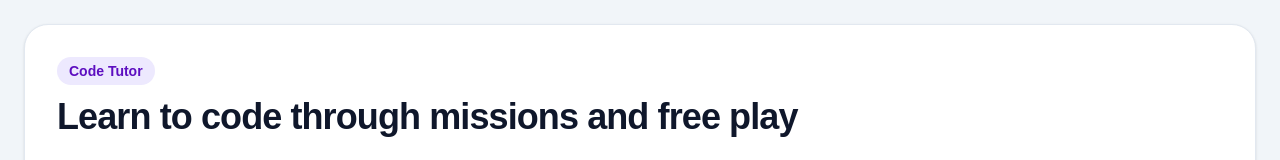
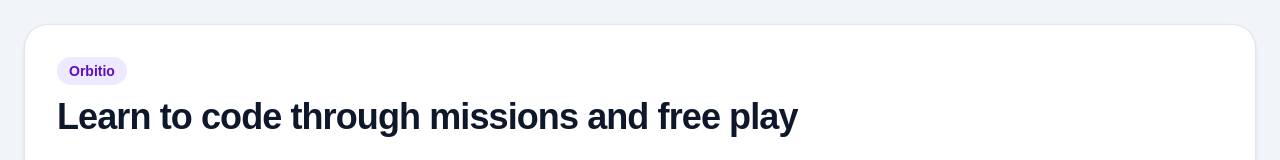
Before and after one commit to galaxykidscc/orbitio, a Next.js app: page / in a window 1280 px wide. Shown: the top 160 px of the page. Built offline with nearby package versions, Linux system fonts and the light colour scheme.

Commit message:
replaced references to code-tutor with orbitio

```diff
--- a/app/layout.tsx
+++ b/app/layout.tsx
@@ -3,7 +3,7 @@
 import "./globals.css";
 
 export const metadata: Metadata = {
-  title: "Code Tutor",
+  title: "Orbitio",
   description: "A browser-based coding playground for students",
 };
 
--- a/app/lesson/html-js/[slug]/page.tsx
+++ b/app/lesson/html-js/[slug]/page.tsx
@@ -118,7 +118,7 @@
               const sendToParent = (type, args) => {
                 window.parent.postMessage(
                   {
-                    source: "code-tutor-playground",
+                    source: "orbitio-playground",
                     type,
                     messages: args.map((arg) => {
                       if (typeof arg === "string") return arg;
@@ -500,7 +500,7 @@
 }) {
   useEffect(() => {
     const handler = (event: MessageEvent) => {
-      if (event.data?.source !== "code-tutor-playground") return;
+      if (event.data?.source !== "orbitio-playground") return;
 
       const text = Array.isArray(event.data.messages)
         ? event.data.messages.join(" ")
--- a/app/page.tsx
+++ b/app/page.tsx
@@ -13,7 +13,7 @@
         <section className="mb-8 rounded-3xl border border-slate-200 bg-white p-8 shadow-sm">
           <div className="max-w-3xl">
             <p className="mb-3 inline-block rounded-full bg-violet-100 px-3 py-1 text-sm font-semibold text-violet-800">
-              Code Tutor
+              Orbitio
             </p>
 
             <h1 className="text-4xl font-bold tracking-tight text-slate-900">
--- a/app/playground/html-js/page.tsx
+++ b/app/playground/html-js/page.tsx
@@ -93,7 +93,7 @@
               const sendToParent = (type, args) => {
                 window.parent.postMessage(
                   {
-                    source: "code-tutor-playground",
+                    source: "orbitio-playground",
                     type,
                     messages: args.map((arg) => {
                       if (typeof arg === "string") return arg;
@@ -329,7 +329,7 @@
 }) {
   useEffect(() => {
     const handler = (event: MessageEvent) => {
-      if (event.data?.source !== "code-tutor-playground") return;
+      if (event.data?.source !== "orbitio-playground") return;
 
       const text = Array.isArray(event.data.messages)
         ? event.data.messages.join(" ")
--- a/package.json
+++ b/package.json
@@ -1,5 +1,5 @@
 {
-  "name": "code-tutor",
+  "name": "orbitio",
   "version": "0.1.0",
   "private": true,
   "scripts": {
```
Also changed, not shown: 2 other files (tests, documents, lock files or other folders).
